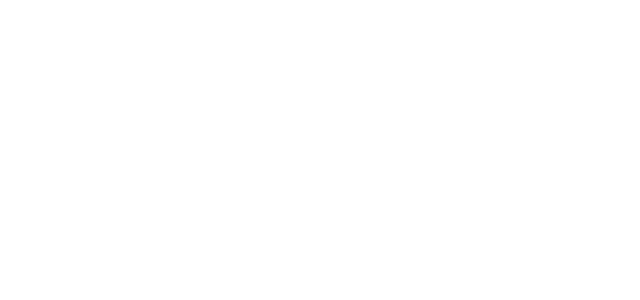
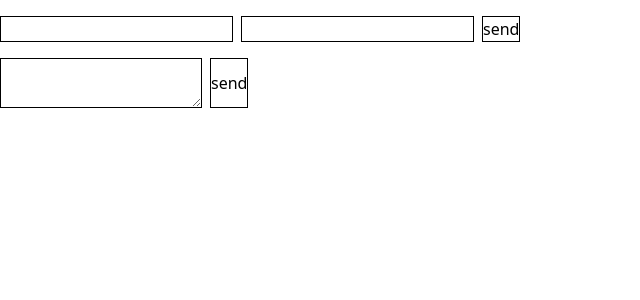
Before and after one commit to MohammadRohani-8483/frontend, a Next.js app: page / in a window 1280 px wide. Shown: the top 300 px of the page, without its empty margins (0-640 px from the left). Built offline with nearby package versions, Linux system fonts and the light colour scheme.

Commit message:
Try fix set cookie and send message

```diff
--- a/app/layout.tsx
+++ b/app/layout.tsx
@@ -1,6 +1,5 @@
 import type { Metadata } from "next";
 import "./globals.css";
-
 
 export const metadata: Metadata = {
   title: "Chat App",
@@ -11,7 +10,7 @@
   children: React.ReactNode
 }>
 
-export default function RootLayout({ children }: Props) {
+export default async function RootLayout({ children }: Props) {
   return (
     <html lang="fa">
       <body>{children}</body>
--- a/app/page.tsx
+++ b/app/page.tsx
@@ -1,6 +1,54 @@
+'use client'
+import { useEffect } from "react";
+
 export default function Home() {
+  const login: React.FormEventHandler<HTMLFormElement> | undefined = (e) => {
+    e.preventDefault()
+    const { username, password } = e.target as typeof e.target & {
+      username: { value: string };
+      password: { value: string };
+    };
+    const data = { username: username.value, password: password.value }
+
+    fetch('/api/api/auth/login', {
+      method: "POST",
+      headers: {
+        'Content-Type': 'application/json',
+      },
+      body: JSON.stringify(data)
+    }).then((res) => res.json())
+    .then((data) => {
+      console.log(data)
+    })
+  }
+  const sendMessage = (e: React.FormEvent<HTMLFormElement>) => {
+    e.preventDefault()
+    const { message } = e.target as typeof e.target & {
+      message: { value: string };
+    };
+    const data = { message: message.value }
+    fetch('/api/api/messages/send/6650efee4abd079ae1c4d591', {
+      method: "POST",
+      headers: {
+        'Content-Type': 'application/json',
+      },
+      body: JSON.stringify(data)
+    }).then((res) => res.json())
+      .then((data) => {
+        console.log(data)
+      })
+  }
   return (
     <main>
+      <form onSubmit={login} className='flex gap-2 mt-4'>
+        <input type="text" name="username" className="border-black border" />
+        <input type="password" name="password" className="border-black border" />
+        <button type="submit" className="border-black border">send</button>
+      </form>
+      <form onSubmit={sendMessage} className='flex gap-2 mt-4'>
+        <textarea name="message" className="border-black border" />
+        <button type="submit" className="border-black border">send</button>
+      </form>
     </main>
   );
 }
--- a/next.config.mjs
+++ b/next.config.mjs
@@ -1,4 +1,15 @@
 /** @type {import('next').NextConfig} */
-const nextConfig = {};
+const nextConfig = {
+    eslint: {
+      ignoreDuringBuilds: true,
+    },
+    rewrites: async () => [
+      {
+        source: "/api/:path*",
+        destination: `http://localhost:8000/:path*/`,
+        basePath: false,
+      },
+    ],
+  };
 
-export default nextConfig;
+  export default nextConfig;
```
